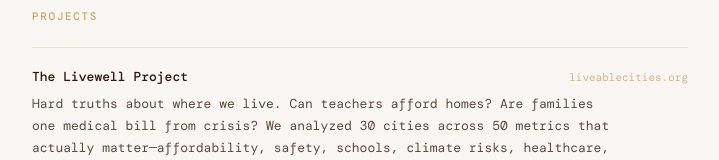
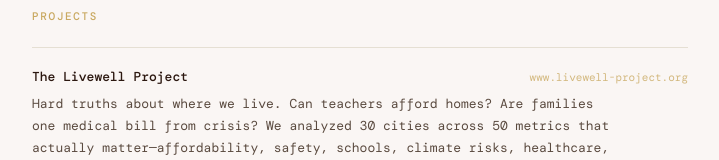
Before and after one commit to sarahcodeswell/portfolio, a Next.js app: page / in a window 1280 px wide. Shown: the part 385-545 px from the top of the page, without its empty margins (280-999 px from the left). Built offline with nearby package versions, Linux system fonts and the light colour scheme; a web font is replaced by a local one.

Commit message:
Update Livewell Project URL to www.livewell-project.org

```diff
--- a/pages/index.js
+++ b/pages/index.js
@@ -4,8 +4,8 @@
 const projects = [
   {
     name: 'The Livewell Project',
-    url: 'liveablecities.org',
-    href: 'https://www.liveablecities.org',
+    url: 'www.livewell-project.org',
+    href: 'https://www.livewell-project.org',
     description: 'Hard truths about where we live. Can teachers afford homes? Are families one medical bill from crisis? We analyzed 30 cities across 50 metrics that actually matter—affordability, safety, schools, climate risks, healthcare, jobs, and community. Not another "best places" list, but data-driven analysis for families and civic leaders.',
     stack: '// next.js · typescript · supabase · claude ai · vercel',
     tags: ['civic data', 'open source', 'ai insights', 'urban planning', 'families'],
```
